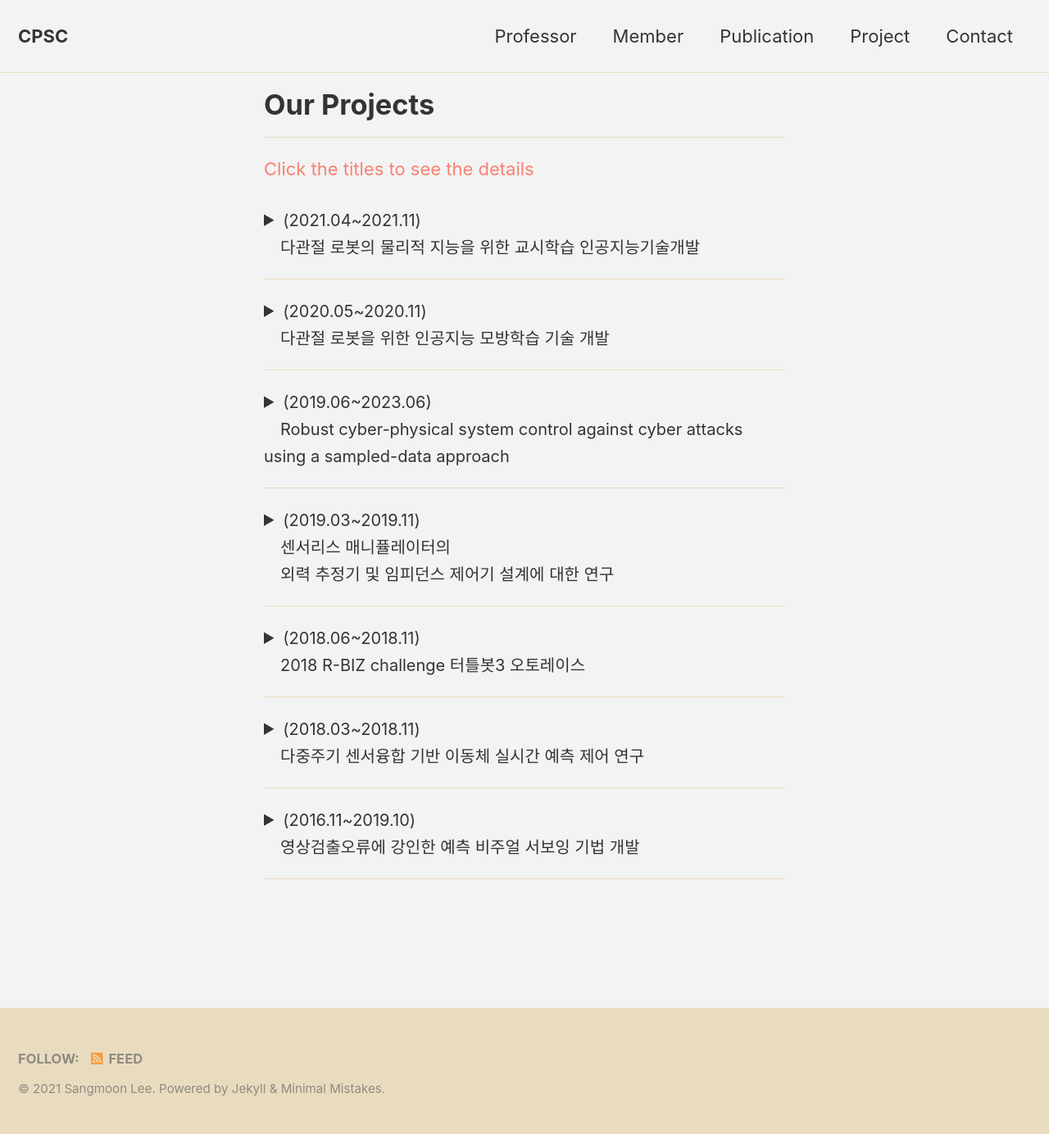
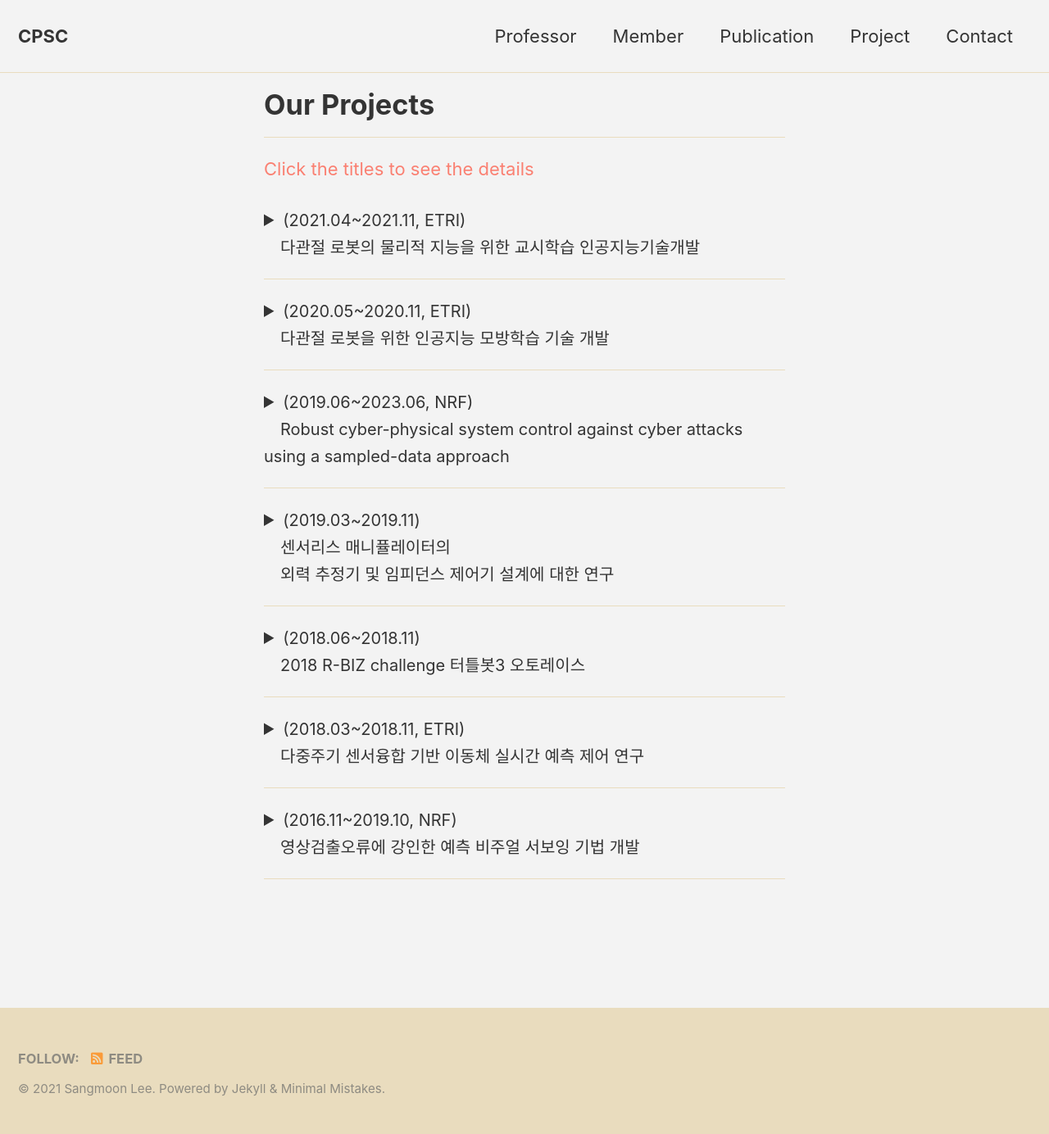
Before and after one commit to CPSC-LAB/CPSC-LAB.github.io, a Jekyll site: the page built from _pages/projects.md, in a window 1280 px wide. Shown: the whole page at 82% size. Built offline with Jekyll 4.4.1, drawn with Linux system fonts in a browser that asks for light colours; cached includes are drawn as plain includes.

Commit message:
Update projects.md

```diff
--- a/_pages/projects.md
+++ b/_pages/projects.md
@@ -11,7 +11,7 @@ comments: false
 <span style="color:Salmon"> Click the titles to see the details </span>
 
 <details>
-  <summary> <span style="font-size: 20px"> (2021.04~2021.11)<br>　다관절 로봇의 물리적 지능을 위한 교시학습 인공지능기술개발 </span> </summary>
+  <summary> <span style="font-size: 20px"> (2021.04~2021.11, ETRI)<br>　다관절 로봇의 물리적 지능을 위한 교시학습 인공지능기술개발 </span> </summary>
 
   <div markdown="1">
 <span style="font-size: 13px"> This project was conducted at <span style="color:#3399ff">Cyber Physical System Control Lab in Kyungpook National University</span> : [Link](https://cpsc-lab.github.io/)</span>
@@ -58,7 +58,7 @@ comments: false
 ---
 
 <details>
-  <summary> <span style="font-size: 20px"> (2020.05~2020.11)<br>　다관절 로봇을 위한 인공지능 모방학습 기술 개발 </span> </summary>
+  <summary> <span style="font-size: 20px"> (2020.05~2020.11, ETRI)<br>　다관절 로봇을 위한 인공지능 모방학습 기술 개발 </span> </summary>
 
   <div markdown="1">
 <span style="font-size: 13px"> This project was conducted at <span style="color:#3399ff">Cyber Physical System Control Lab in Kyungpook National University</span> : [Link](https://cpsc-lab.github.io/)</span>
@@ -109,7 +109,7 @@ comments: false
 ---
 
 <details>
-  <summary> <span style="font-size: 20px"> (2019.06~2023.06)<br>　Robust cyber-physical system control against cyber attacks using a sampled-data approach </span> </summary>
+  <summary> <span style="font-size: 20px"> (2019.06~2023.06, NRF)<br>　Robust cyber-physical system control against cyber attacks using a sampled-data approach </span> </summary>
 
   <div markdown="1">
 <span style="font-size: 13px"> This project was conducted at <span style="color:#3399ff">Cyber Physical System Control Lab in Kyungpook National University</span> : [Link](https://cpsc-lab.github.io/)</span>
@@ -205,7 +205,7 @@ comments: false
 ---
 
 <details>
-  <summary> <span style="font-size: 20px"> (2018.03~2018.11)<br>　다중주기 센서융합 기반 이동체 실시간 예측 제어 연구 </span> </summary>
+  <summary> <span style="font-size: 20px"> (2018.03~2018.11, ETRI)<br>　다중주기 센서융합 기반 이동체 실시간 예측 제어 연구 </span> </summary>
 
   <div markdown="1">
 <span style="font-size: 13px"> This project was conducted at <span style="color:#3399ff">Cyber Physical System Control Lab in Kyungpook National University</span> : [Link](https://cpsc-lab.github.io/)</span>
@@ -251,7 +251,7 @@ comments: false
 
 ---
 <details>
-  <summary> <span style="font-size: 20px"> (2016.11~2019.10)<br>　영상검출오류에 강인한 예측 비주얼 서보잉 기법 개발 </span> </summary>
+  <summary> <span style="font-size: 20px"> (2016.11~2019.10, NRF)<br>　영상검출오류에 강인한 예측 비주얼 서보잉 기법 개발 </span> </summary>
 
   <div markdown="1">
 <span style="font-size: 13px"> This project was conducted at <span style="color:#3399ff">Cyber Physical System Control Lab in Kyungpook National University</span> : [Link](https://cpsc-lab.github.io/)</span>
```
